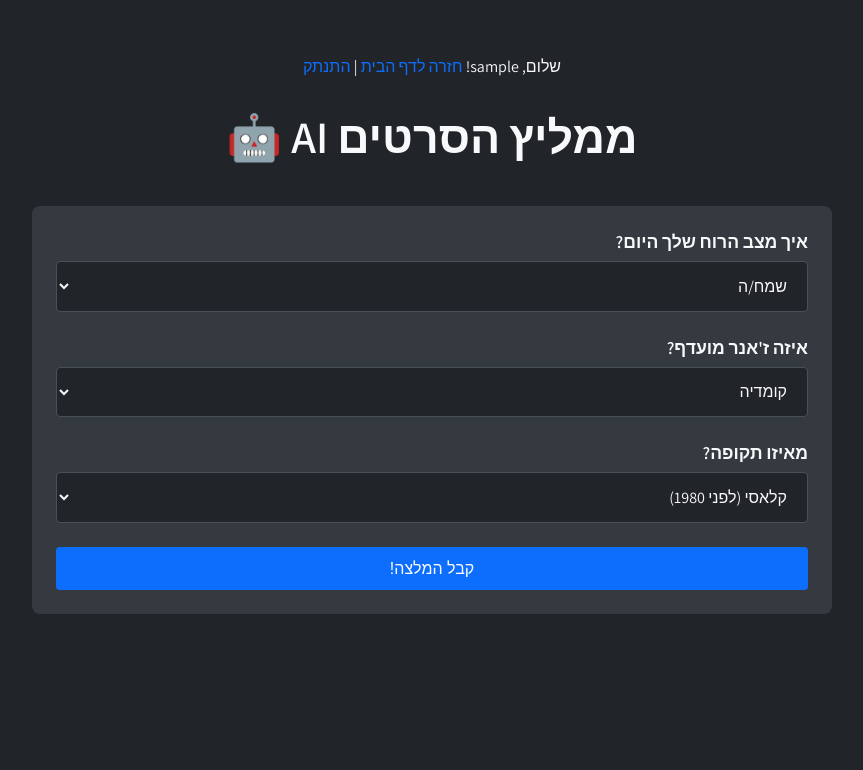
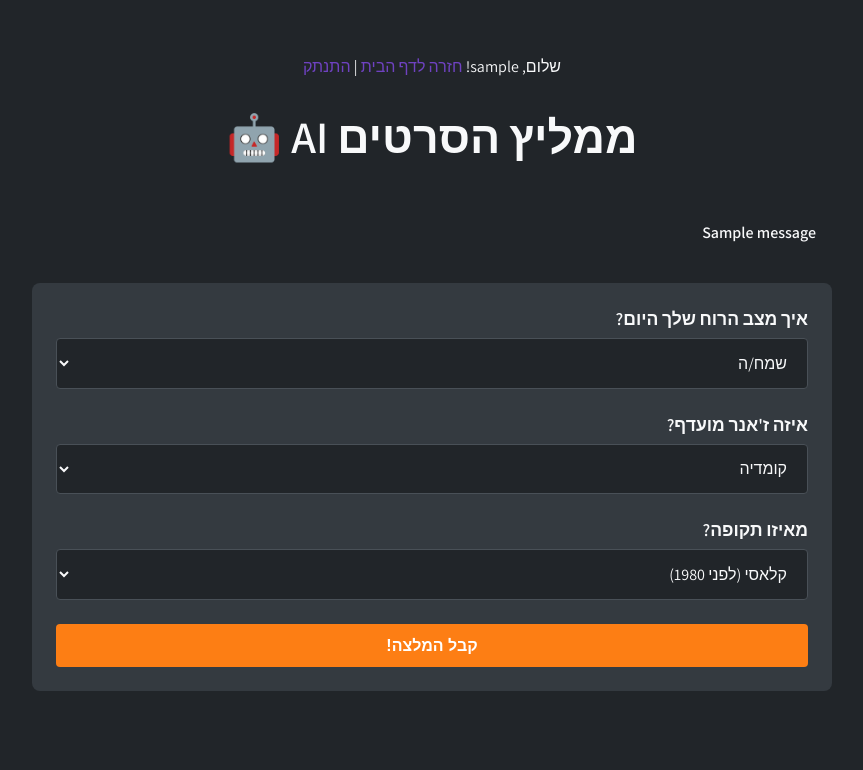
Before and after one commit to VirginiaBensen/movie-watchlist, a Flask app: page /recommend in a window 1280 px wide. Shown: the top 770 px of the page, without its empty margins (208-1071 px from the left). Run offline with Flask 3, Linux system fonts and the light colour scheme; the visitor is signed in with stand-in values (Sample User, id 1); tables that the repository leaves empty hold one stand-in row (values such as "Sample post"); one stand-in notice (Sample message) is shown.

Commit message:
Modify color scheme and add flash message support
Updated color variables and added flash message styles.

```diff
--- a/templates/recommend.html
+++ b/templates/recommend.html
@@ -13,8 +13,11 @@
             --card-color: #343a40;
             --text-color: #f8f9fa;
             --text-muted: #adb5bd;
-            --primary-color: #0d6efd;
+            --primary-color: #6f42c1;
+            --ai-color: #fd7e14;
             --border-color: #495057;
+            --danger-color: #dc3545;
+            --warning-color: #ffc107;
         }
         body { font-family: 'Assistant', sans-serif; background-color: var(--bg-color); color: var(--text-color); margin: 0; padding: 2.5rem; }
         .container { max-width: 1400px; margin: 0 auto; }
@@ -25,7 +28,7 @@
         .form-group label { display: block; margin-bottom: 0.5rem; font-size: 1.1rem; font-weight: 600; }
         .form-input { flex-grow: 1; padding: 0.8rem 1rem; font-size: 1rem; background-color: var(--bg-color); border: 1px solid var(--border-color); border-radius: 4px; color: var(--text-color); font-family: 'Assistant', sans-serif; }
         .form-select { width: 100%; }
-        .search-button { padding: 0.8rem 1.5rem; font-size: 1rem; background-color: var(--primary-color); color: white; border: none; border-radius: 4px; cursor: pointer; width: 100%; }
+        .search-button { padding: 0.8rem 1.5rem; font-size: 1rem; background-color: var(--ai-color); color: white; border: none; border-radius: 4px; cursor: pointer; width: 100%; font-weight: 600; }
         .section-title { font-size: 1.75rem; margin-bottom: 1.5rem; border-bottom: 1px solid var(--border-color); padding-bottom: 0.75rem; }
         .movie-grid { display: grid; grid-template-columns: repeat(auto-fill, minmax(320px, 1fr)); gap: 1.5rem; }
         .movie-card { background-color: var(--card-color); border: 1px solid var(--border-color); border-radius: 8px; padding: 0; overflow: hidden; display: flex; flex-direction: column; }
@@ -38,6 +41,25 @@
         .add-button { margin-top: 1rem; padding: 0.6rem; width: 100%; background-color: transparent; color: var(--primary-color); border: 1px solid var(--primary-color); border-radius: 4px; cursor: pointer; font-weight: 600; }
         .add-button:hover { background-color: var(--primary-color); color: white; }
         .header-link { color: var(--primary-color); text-decoration: none; }
+
+        .flash-messages {
+            list-style-type: none;
+            padding: 0;
+            margin-bottom: 1.5rem;
+        }
+        .flash-message {
+            padding: 1rem;
+            border-radius: 4px;
+            font-weight: 600;
+        }
+        .flash-message.danger {
+            background-color: var(--danger-color);
+            color: white;
+        }
+        .flash-message.warning {
+            background-color: var(--warning-color);
+            color: #212529;
+        }
     </style>
 </head>
 <body>
@@ -50,6 +72,16 @@
             </p>
             <h1>ממליץ הסרטים AI 🤖</h1>
         </header>
+
+        {% with messages = get_flashed_messages(with_categories=true) %}
+          {% if messages %}
+            <ul class="flash-messages">
+              {% for category, message in messages %}
+                <li class="flash-message {{ category }}">{{ message }}</li>
+              {% endfor %}
+            </ul>
+          {% endif %}
+        {% endwith %}
 
         <div class="top-section">
             <form action="{{ url_for('recommend') }}" method="POST">
```
